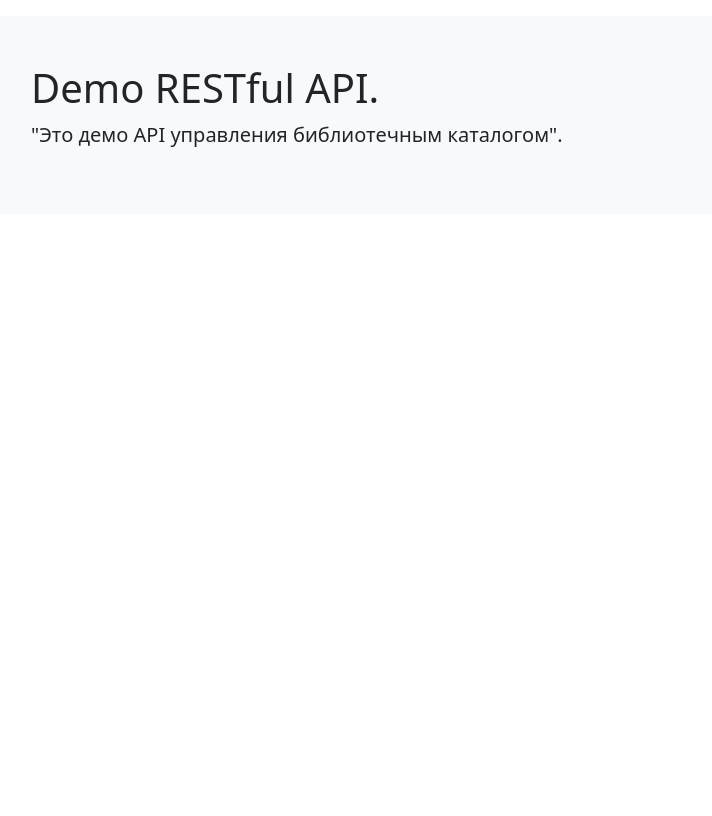
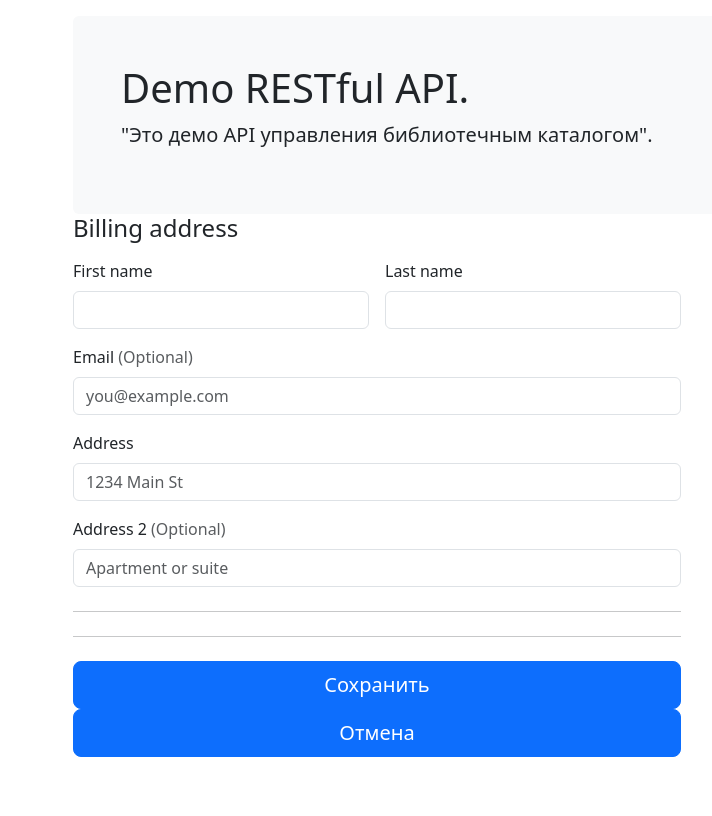
Before and after one commit to basterdv/library_api, a FastAPI app: template app/templates/profile.html in a window 1280 px wide. Shown: the whole page, without its empty margins (99-811 px from the left). Run offline with FastAPI, Linux system fonts and the light colour scheme; the template is opened without the code that fills it, so the values that code supplies are empty; parts of the project's set-up code (start-up, migrations or seed data) failed here and were passed over.

Commit message:
Дополнения

```diff
--- /dev/null
+++ b/app/static/css/checkout.css
@@ -0,0 +1,3 @@
+.container {
+  max-width: 960px;
+}
--- /dev/null
+++ b/app/static/script/checkout.js
@@ -0,0 +1,19 @@
+// Example starter JavaScript for disabling form submissions if there are invalid fields
+(() => {
+  'use strict'
+
+  // Fetch all the forms we want to apply custom Bootstrap validation styles to
+  const forms = document.querySelectorAll('.needs-validation')
+
+  // Loop over them and prevent submission
+  Array.from(forms).forEach(form => {
+    form.addEventListener('submit', event => {
+      if (!form.checkValidity()) {
+        event.preventDefault()
+        event.stopPropagation()
+      }
+
+      form.classList.add('was-validated')
+    }, false)
+  })
+})()
--- a/app/templates/base.html
+++ b/app/templates/base.html
@@ -9,6 +9,7 @@
     <!-- project CSS -->
     <link href="../app/static/css/bootstrap.min.css" rel="stylesheet">
     <link href="../app/static/css/sign-in.css" rel="stylesheet">
+    <link href="../app/static/css/checkout.css" rel="stylesheet">
 </head>
 
 <body>
@@ -39,7 +40,7 @@
                         <div class="text-end">
         <!--                    <button type="submit" id="logout-button" class="submit-button" onclick="logoutFunction()">Выйти</button>-->
                             <button type="button" class="btn btn-light text-dark me-2" onclick="logoutFunction()">Выход</button>
-                            <button type="button" class="btn btn-primary"   onclick="/profile">Профиль</button>
+                            <button type="button" class="btn btn-primary"   onclick=location.href="/profile">Профиль</button>
                         </div>
                     </div>
                 </div>
@@ -54,6 +55,7 @@
 <h1>body</h1>
 {% endblock base_body%}
 
+<script src="../app/static/script/checkout.js"></script>
 <script src="../app/static/script/script.js"></script>
 <script src="../app/static/script/bootstrap.bundle.min.js"></script>
 <script src="../app/static/script/color-modes.js"></script>
--- a/app/templates/profile.html
+++ b/app/templates/profile.html
@@ -1,5 +1,71 @@
 {% extends 'base.html' %}
 {% block base_body%}
+<div class="container">
+    <main>
+
+        <div class="row g-5">
+
+            <div class="col-md-7 col-lg-8">
+                <h4 class="mb-3">Billing address</h4>
+                <form class="needs-validation" novalidate>
+                    <div class="row g-3">
+
+                        <div class="col-sm-6">
+                            <label for="firstName" class="form-label">First name</label>
+                            <input type="text" class="form-control" id="firstName" placeholder="" value="" required>
+                            <div class="invalid-feedback">
+                                Valid first name is required.
+                            </div>
+                        </div>
+
+                        <div class="col-sm-6">
+                            <label for="lastName" class="form-label">Last name</label>
+                            <input type="text" class="form-control" id="lastName" placeholder="" value="" required>
+                            <div class="invalid-feedback">
+                                Valid last name is required.
+                            </div>
+                        </div>
 
 
-{% endblock base_body%}
+                        <div class="col-12">
+                            <label for="email" class="form-label">Email <span
+                                    class="text-body-secondary">(Optional)</span></label>
+                            <input type="email" class="form-control" id="email" placeholder="you@example.com">
+                            <div class="invalid-feedback">
+                                Please enter a valid email address for shipping updates.
+                            </div>
+                        </div>
+
+                        <div class="col-12">
+                            <label for="phone_number" class="form-label">Address</label>
+                            <input type="text" class="form-control" id="phone_number" placeholder="1234 Main St" required>
+                            <div class="invalid-feedback">
+                                Please enter your phone_number.
+                            </div>
+                        </div>
+
+                        <div class="col-12">
+                            <label for="address2" class="form-label">Address 2 <span class="text-body-secondary">(Optional)</span></label>
+                            <input type="text" class="form-control" id="address2" placeholder="Apartment or suite">
+                        </div>
+
+
+
+                    </div>
+
+                    <hr class="my-4">
+
+
+
+                    <hr class="my-4">
+
+
+                    <button class="w-100 btn btn-primary btn-lg" type="submit">Сохранить</button>
+
+                    <button type="button" class="w-100 btn btn-primary btn-lg"  onclick=location.href="/catalog">Отмена</button>
+                </form>
+            </div>
+        </div>
+    </main>
+ </div>
+    {% endblock base_body%}
```
